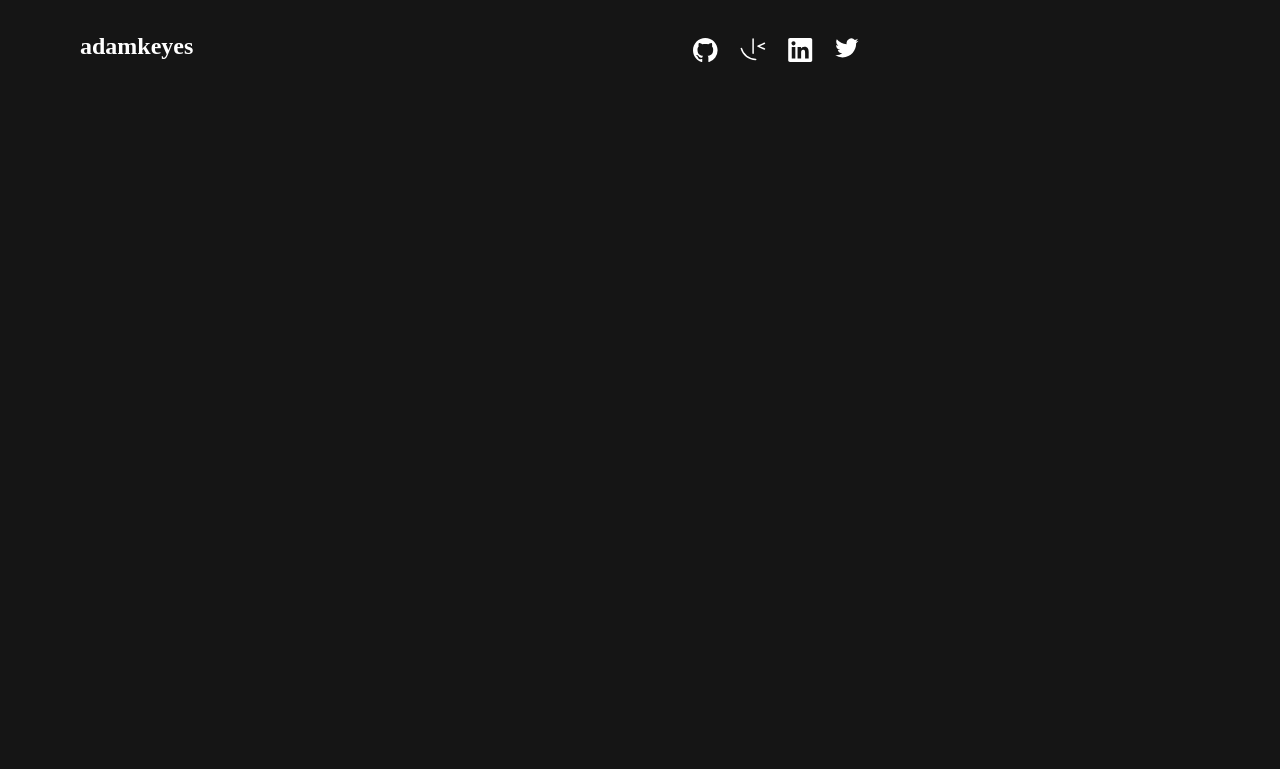
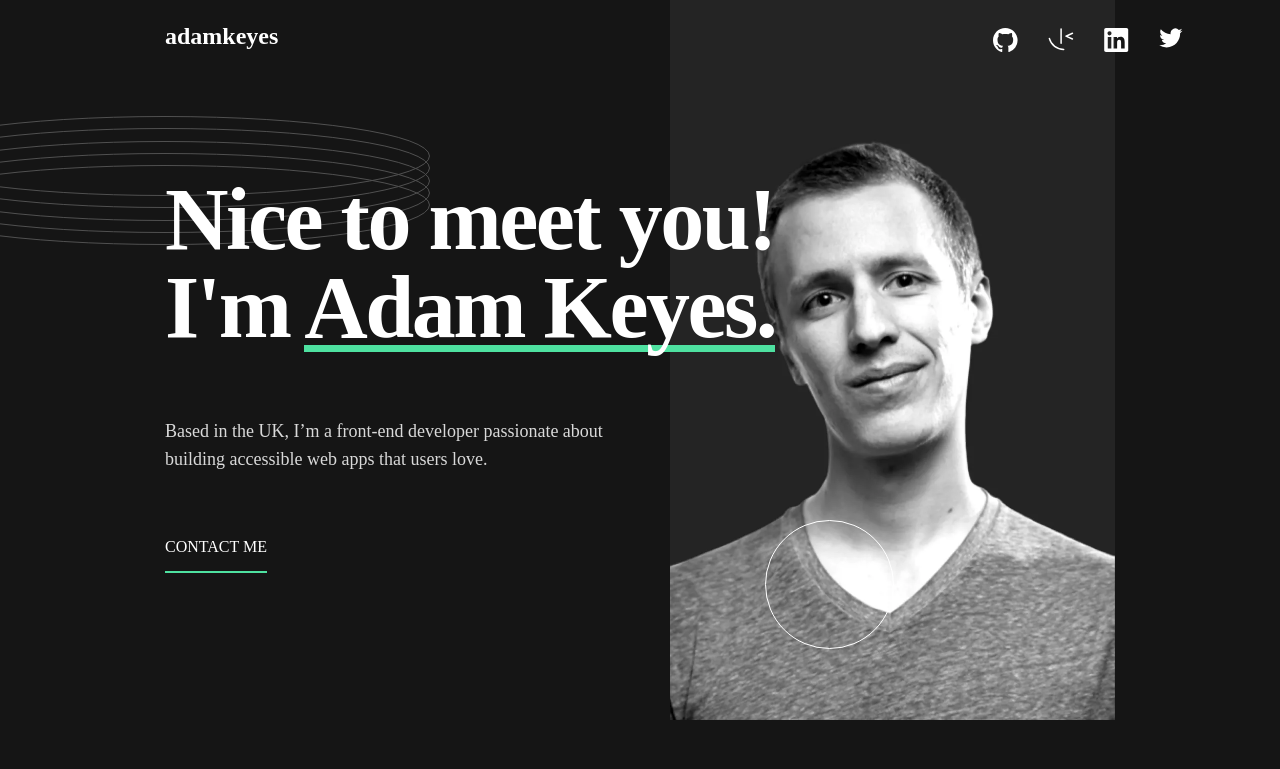
Before and after one commit to sasha-murtishcheva/portfolio_page, a plain HTML site: page index.html in a window 1280 px wide. Drawn offline with Linux system fonts and the light colour scheme.

Commit message:
Complete header

```diff
--- a/index.html
+++ b/index.html
@@ -18,8 +18,25 @@
                 <li class="social-media"><a href="#"><img src="./assets/images/icon-twitter.svg" alt="Link to twitter of Adam"></a></li>
             </ul>
         </nav>
-
     </header>
+    <section id="info-ab-adam">
+        <div class="circles">
+            <img class="circles" src="./assets/images/pattern-rings.svg" alt="">
+        </div>
+        <div class="content">
+            <h1>Nice to meet you! <br> I'm <span>Adam Keyes.</span></h1>
+            <p>Based in the UK, I’m a front-end developer
+                passionate about building accessible web apps
+                that users love.</p>
+            <a href="#"><span>Contact me</span></a>
+            <div class="adam-pic">
+                <img src="./assets/images/image-profile-desktop.webp" alt="This is Adam Keyes">
+            </div>
+            <div class="circle">
+                <img src="./assets/images/pattern-circle.svg" alt="">
+            </div>
+        </div>
+    </section>
 
     </body>
 </html>
--- a/styles.css
+++ b/styles.css
@@ -29,9 +29,13 @@
     margin: 0;
     padding: 0;
     box-sizing: border-box;
-    background-color: #151515;
     color: #FFFFFF;
     list-style-type: none;
+}
+
+html {
+    margin: 0 165px;
+    background-color: #151515;
 }
 
 h1 {
@@ -55,12 +59,14 @@ h3 {
 }
 
 p {
+    font-family: 'Space Grotesk', serif;
     font-size: 18px;
     line-height: 28px;
     color: #D9D9D9;
 }
 
 a {
+    font-family: 'Space Grotesk', serif;
     text-decoration: none;
 }
 
@@ -71,19 +77,75 @@ header {
 }
 
 nav {
-    padding: 30px 0;
+    padding: 20px 0;
     width: 100%;
 }
 
 nav ul {
     display: flex;
-    margin: 0 80px;
 }
 
 nav ul li.logo {
-    padding: 0 500px 0 0;
+    padding: 0 715px 0 0;
 }
 
 nav ul li {
-    padding: 8px 22px 0 0;
+    padding: 8px 30px 0 0;
 }
+
+section#info-ab-adam {
+    width: 100%;
+    height: 650px;
+}
+
+.circles {
+    position: absolute;
+    left: -50px;
+    z-index: -1;
+}
+
+.content {
+    max-width: 706px;
+    margin: 40px 0;
+    padding: 60px 0 0 0;
+}
+
+.content p {
+    max-width: 445px;
+    margin: 65px 0;
+}
+
+.content h1 span {
+    background-image: linear-gradient(#4EE1A0 100%, #4EE1A0 100%);
+    background-repeat: repeat-x;
+    background-position: 0 95%;
+    background-size: 100% 7px;
+}
+
+.content a span {
+    text-transform: uppercase;
+    padding: 0 0 20px 0;
+    background-image: linear-gradient(#4EE1A0 100%, #4EE1A0 100%);
+    background-repeat: repeat-x;
+    background-position: 0 95%;
+    background-size: 100% 2px;
+}
+
+.adam-pic {
+    position: absolute;
+    top: 0;
+    right: 165px;
+    z-index: -99;
+}
+
+.adam-pic img {
+    height: 720px;
+    width: 445px;
+}
+
+.circle {
+    position: absolute;
+    top: 520px;
+    left: 765px;
+    z-index: -2;
+}
```
